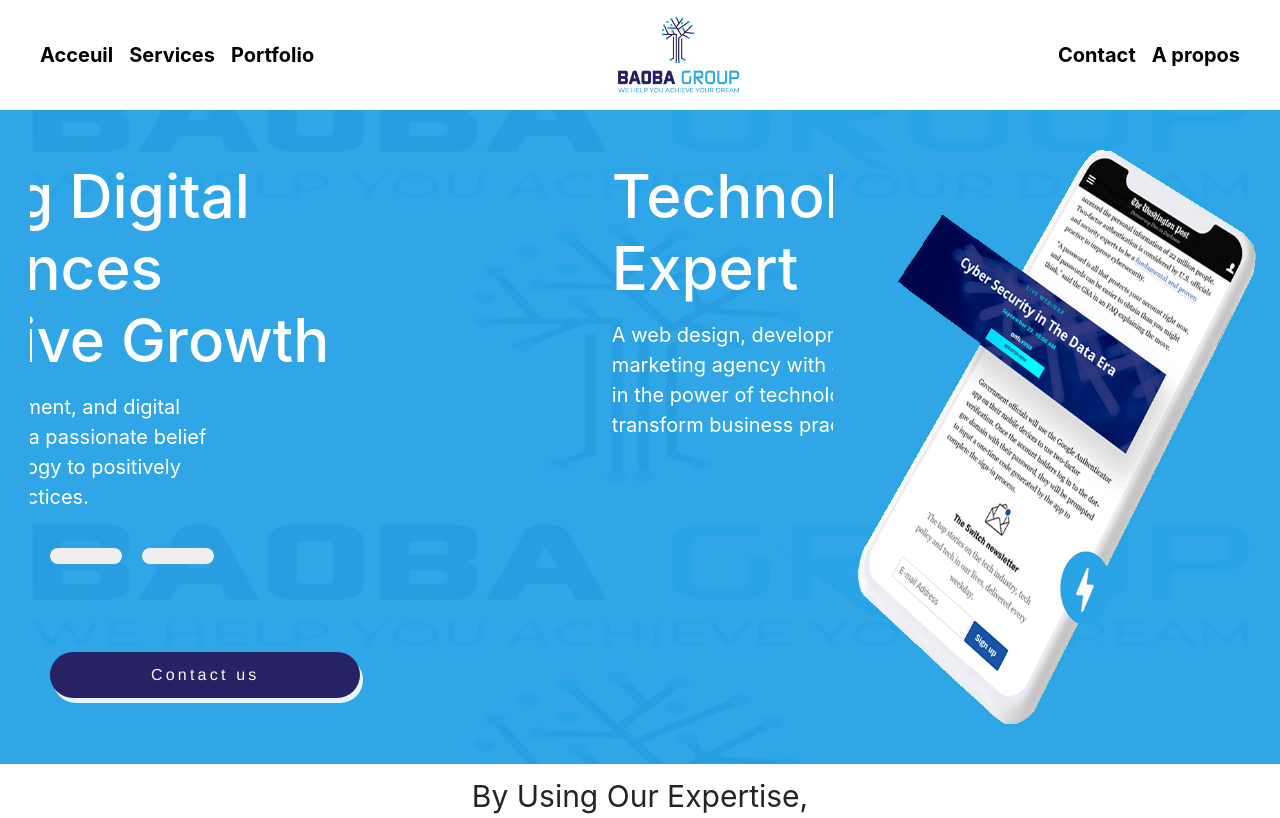
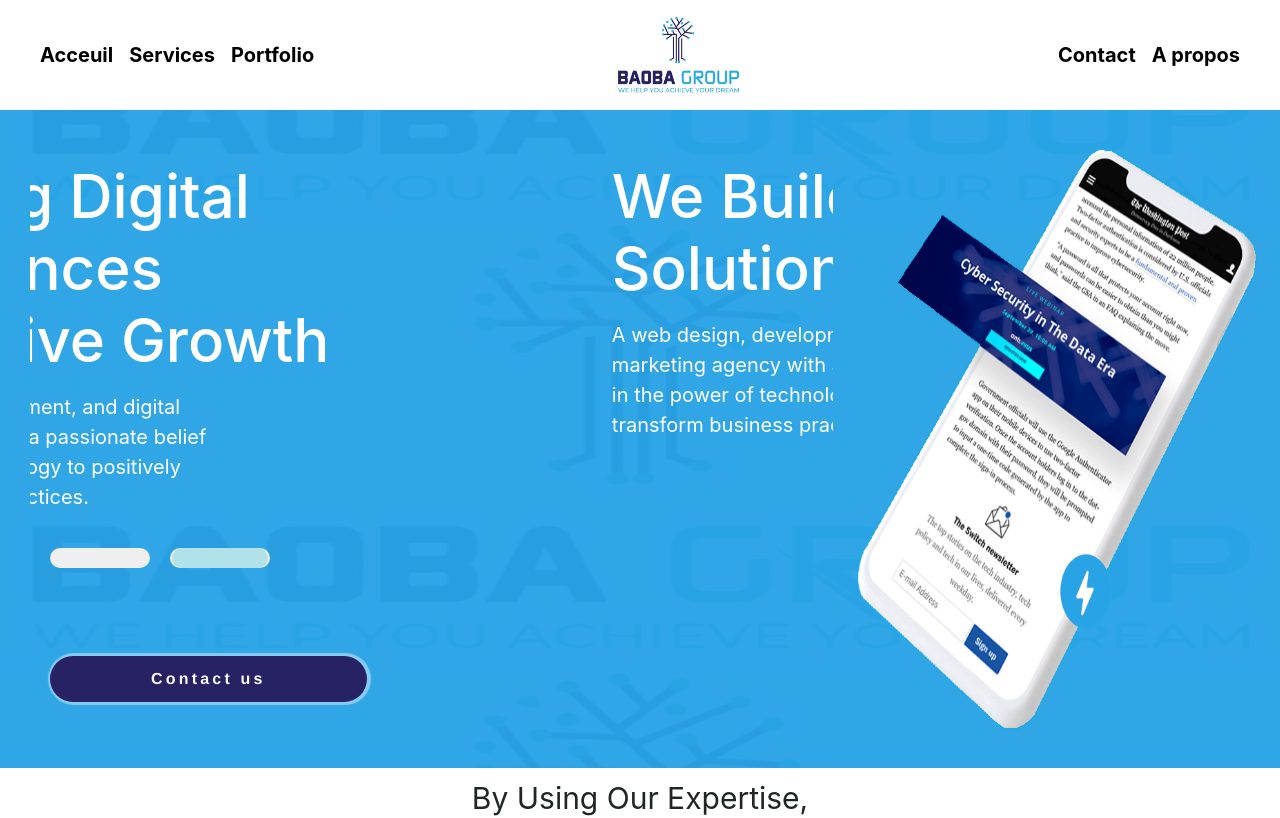
Before and after one commit to innov237/baobabGroup_site, a React (Create React App) app: page / in a window 1280 px wide. Shown: the top 818 px of the page. Built offline with nearby package versions, Linux system fonts and the light colour scheme.

Commit message:
hover menu expand effet css

```diff
--- a/src/components/banner/Banner.css
+++ b/src/components/banner/Banner.css
@@ -32,7 +32,8 @@ h1 {
 }
 
 .dot-div {
-    width: 50px;
+    width: 100px;
+    height: 20px;
     border-radius: 20px;
     padding: 8px 70px 8px 2px;
     border: none;
@@ -40,7 +41,34 @@ h1 {
     margin-left: 20px;
     display: inline-flex;
     float: left;
+    padding: 2px;
     margin-top: 10px;
+}
+
+.dot-div span {
+    height: 20px;
+    border-radius: 20px;
+    padding: 8px 70px 8px 2px;
+    border: none;
+    display: inline-flex;
+    float: left;
+    margin-top: 10px;
+}
+
+.owl-carousel .active span {
+    height: 20px;
+    width: 100%;
+    background-color: #46c8df5d !important;
+    display: block;
+    -webkit-transition: opacity 200ms ease;
+    -moz-transition: opacity 200ms ease;
+    -ms-transition: opacity 200ms ease;
+    -o-transition: opacity 200ms ease;
+    transition: opacity 200ms ease;
+    -webkit-border-radius: 30px;
+    -moz-border-radius: 30px;
+    border-radius: 30px;
+    margin-top: -2px;
 }
 
 .btn {
@@ -70,18 +98,22 @@ h1 {
 .btn-more {
     float: left;
     margin: 20px;
+    font-weight: bold;
     font-family: "Heebo", Helvetica, Arial, sans-serif;
     color: #fafafa;
-    font-weight: 400;
     letter-spacing: 0.2em;
     background-color: #262264;
     border-radius: 100px;
     padding: 10px 100px 10px 100px;
-    box-shadow: 3px 5px rgba(255, 255, 255, 0.877);
+    box-shadow: 1px 0px 1px 3px rgba(255, 255, 255, 0.418);
 }
 
 @media screen and (max-width: 750px) {
     /* Rédigez vos propriétés CSS ici */
+    .banner-div {
+        padding: 10px;
+    }
+
     h1 {
         font-size: 40px;
     }
--- a/src/components/banner/Banner.tsx
+++ b/src/components/banner/Banner.tsx
@@ -30,7 +30,7 @@ const Banner: React.FC = () => (
                     </div>
                     <div className="item">
                         <div className="slider-content">
-                            <h1 className="hero__title">Technology solutions <br /> Expert</h1>
+                            <h1 className="hero__title">We Build Best Technology <br />Solutions Expert</h1>
                             <div className="hero__subTitle">
                                 A web design, development, and digital marketing agency with a passionate belief in the power of technology to positively transform business practices.
                             </div>
--- a/src/components/header/Header.css
+++ b/src/components/header/Header.css
@@ -33,6 +33,8 @@
   .navbar-expand{
     display: none;
   }
+
+
 }
 
 @media screen and (max-width:  750px) {
--- a/src/pages/home/Home.tsx
+++ b/src/pages/home/Home.tsx
@@ -61,7 +61,7 @@ const Home: React.FC = () => (
     <div>
         <Banner></Banner>
         <div className="container-fluid">
-            <div className="row device-row d-flex align-items-center justify-content-center">
+            <div className="row device-row  p-2 d-flex align-items-center justify-content-center">
                 <div className="expertise-title">
                     By Using Our Expertise, <br />
                     We help you archieve your dream
```
